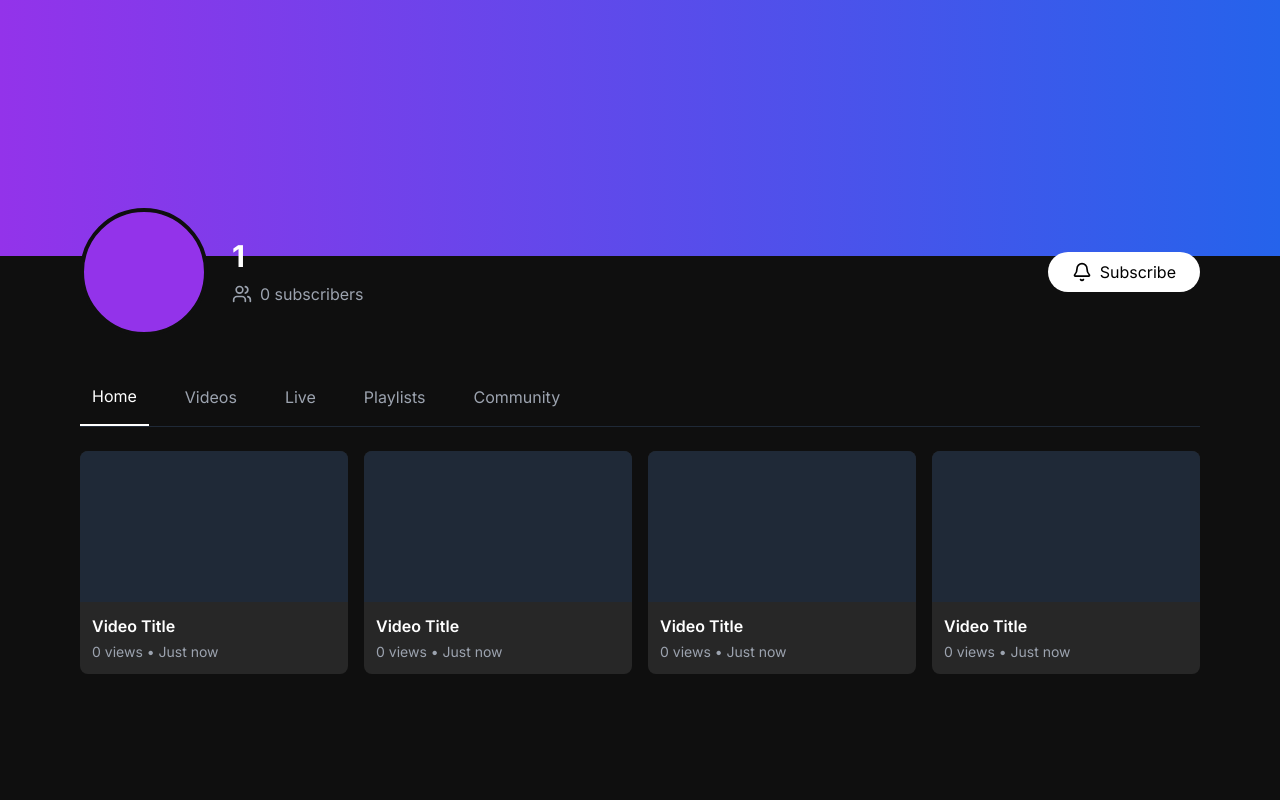
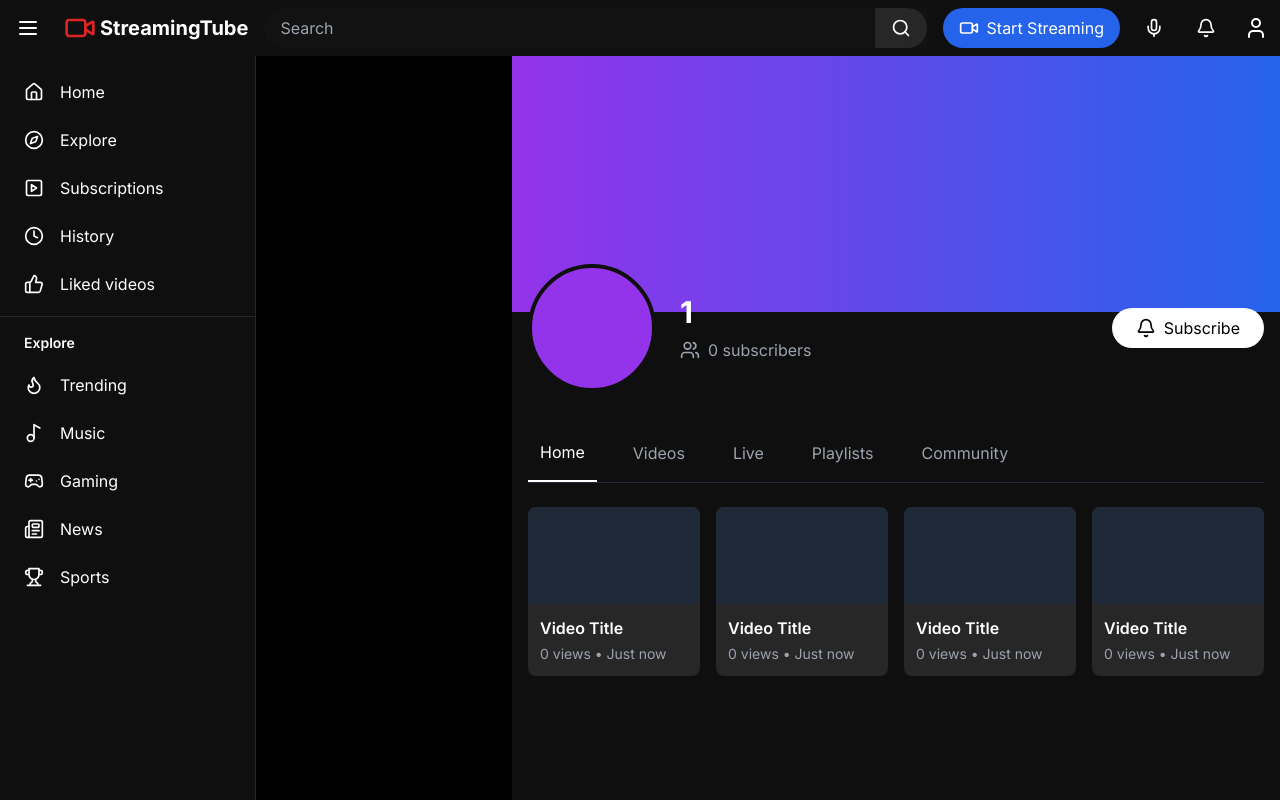
Before and after one commit to punit-mistry/streaming-tube, a Next.js app: page /channel/1 in a window 1280 px wide. Built offline with nearby package versions, Linux system fonts and the light colour scheme.

Commit message:
fixed the build issue

```diff
--- /dev/null
+++ b/src/app/RootLayoutClient.tsx
@@ -0,0 +1,27 @@
+"use client"
+
+import { useState } from "react"
+import Header from "./components/Header"
+import SideMenu from "./components/SideMenu"
+
+export default function RootLayoutClient({ children }: { children: React.ReactNode }) {
+  const [isSidebarOpen, setIsSidebarOpen] = useState(true)
+
+  const toggleSidebar = () => {
+    setIsSidebarOpen(!isSidebarOpen)
+  }
+
+  return (
+    <div className="flex flex-col h-screen bg-black text-white">
+      <Header toggleSidebar={toggleSidebar} />
+      <div className="flex flex-1 overflow-hidden">
+        <SideMenu isOpen={isSidebarOpen} />
+        <main
+          className={`flex-1 overflow-auto bg-[#0f0f0f] transition-all duration-300 ${isSidebarOpen ? "ml-64" : "ml-0"}`}
+        >
+          {children}
+        </main>
+      </div>
+    </div>
+  )
+}
--- a/src/app/channel/[channelName]/page.tsx
+++ b/src/app/channel/[channelName]/page.tsx
@@ -1,8 +1,12 @@
 import {  Users, Bell } from "lucide-react"
 
-export default function ChannelPage({ params }: { params: { channelName: string } }) {
+type Params = Promise<{ channelName: string }>;
+
+export default async function ChannelPage({ params }: { params: Params }) {
+  const { channelName } = await params;
+
   return (
-    <div className="min-h-screen bg-[#0f0f0f] text-white">
+    <div>
       {/* Channel Banner */}
       <div className="w-full h-48 md:h-64 bg-gradient-to-r from-purple-600 to-blue-600">
         {/* You would typically render the uploaded banner image here */}
@@ -15,7 +19,7 @@ export default function ChannelPage({ params }: { params: { channelName: string
             {/* You would typically render the uploaded logo here */}
           </div>
           <div className="flex-1">
-            <h1 className="text-2xl md:text-3xl font-bold">{params.channelName}</h1>
+            <h1 className="text-2xl md:text-3xl font-bold">{channelName}</h1>
             <div className="flex items-center gap-2 text-gray-400 mt-2">
               <Users size={20} />
               <span>0 subscribers</span>
--- a/src/app/layout.tsx
+++ b/src/app/layout.tsx
@@ -1,5 +1,6 @@
 import "./globals.css"
 import { Inter } from "next/font/google"
+import RootLayoutClient from "./RootLayoutClient"
 
 const inter = Inter({ subsets: ["latin"] })
 
@@ -15,7 +16,9 @@ export default function RootLayout({
 }) {
   return (
     <html lang="en">
-      <body className={`${inter.className} bg-gray-900 text-white`}>{children}</body>
+      <body className={`${inter.className} bg-[#0f0f0f] text-white`}>
+        <RootLayoutClient>{children}</RootLayoutClient>
+      </body>
     </html>
   )
 }
--- a/src/app/page.tsx
+++ b/src/app/page.tsx
@@ -1,12 +1,9 @@
-"use client"
-
 import VideoPlayer from "./components/VideoPlayer"
 import CommentSection from "./components/CommentSection"
-import Layout from "./components/Layout"
 
 export default function Home() {
   return (
-    <Layout>
+    <div className="p-6">
       <div className="max-w-6xl mx-auto">
         <div className="grid grid-cols-1 lg:grid-cols-3 gap-6">
           <div className="lg:col-span-2">
@@ -28,6 +25,6 @@ export default function Home() {
           </div>
         </div>
       </div>
-    </Layout>
+    </div>
   )
 }
--- a/src/app/start-streaming/page.tsx
+++ b/src/app/start-streaming/page.tsx
@@ -17,13 +17,12 @@ export default function StartStreaming() {
   const handleSubmit = async (e: React.FormEvent) => {
     e.preventDefault()
     // Here you would typically upload the images and save the channel data
-    // For now, we'll just redirect to the channel page
     router.push(`/channel/${formData.channelName}`)
-    console.log(channelLogo, channelBanner)
+    console.log(channelBanner, channelLogo)
   }
 
   return (
-    <div className="min-h-screen bg-[#0f0f0f] text-white p-6">
+    <div className="p-6">
       <div className="max-w-2xl mx-auto">
         <h1 className="text-3xl font-bold mb-8">Create Your Channel</h1>
         <form onSubmit={handleSubmit} className="space-y-6">
```
